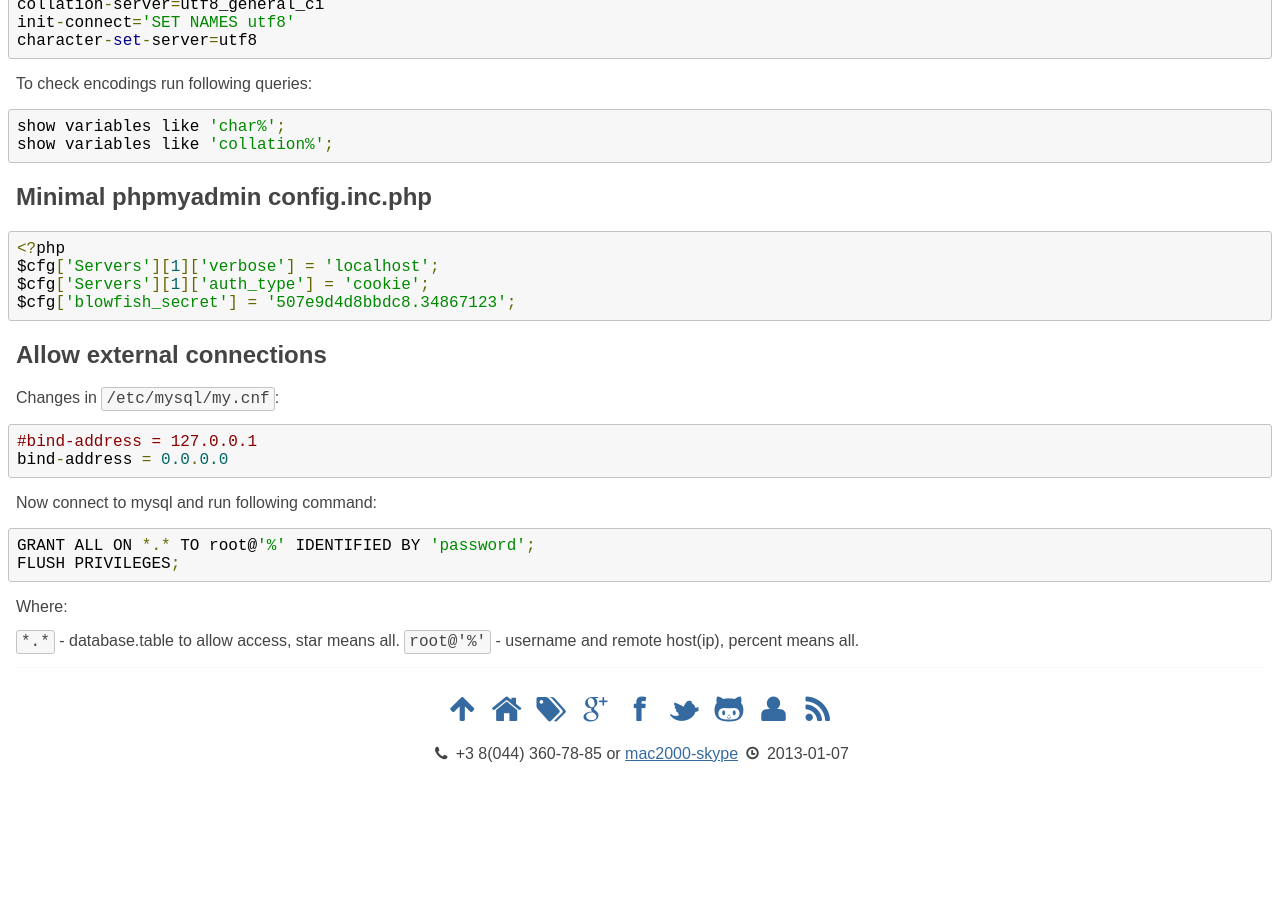
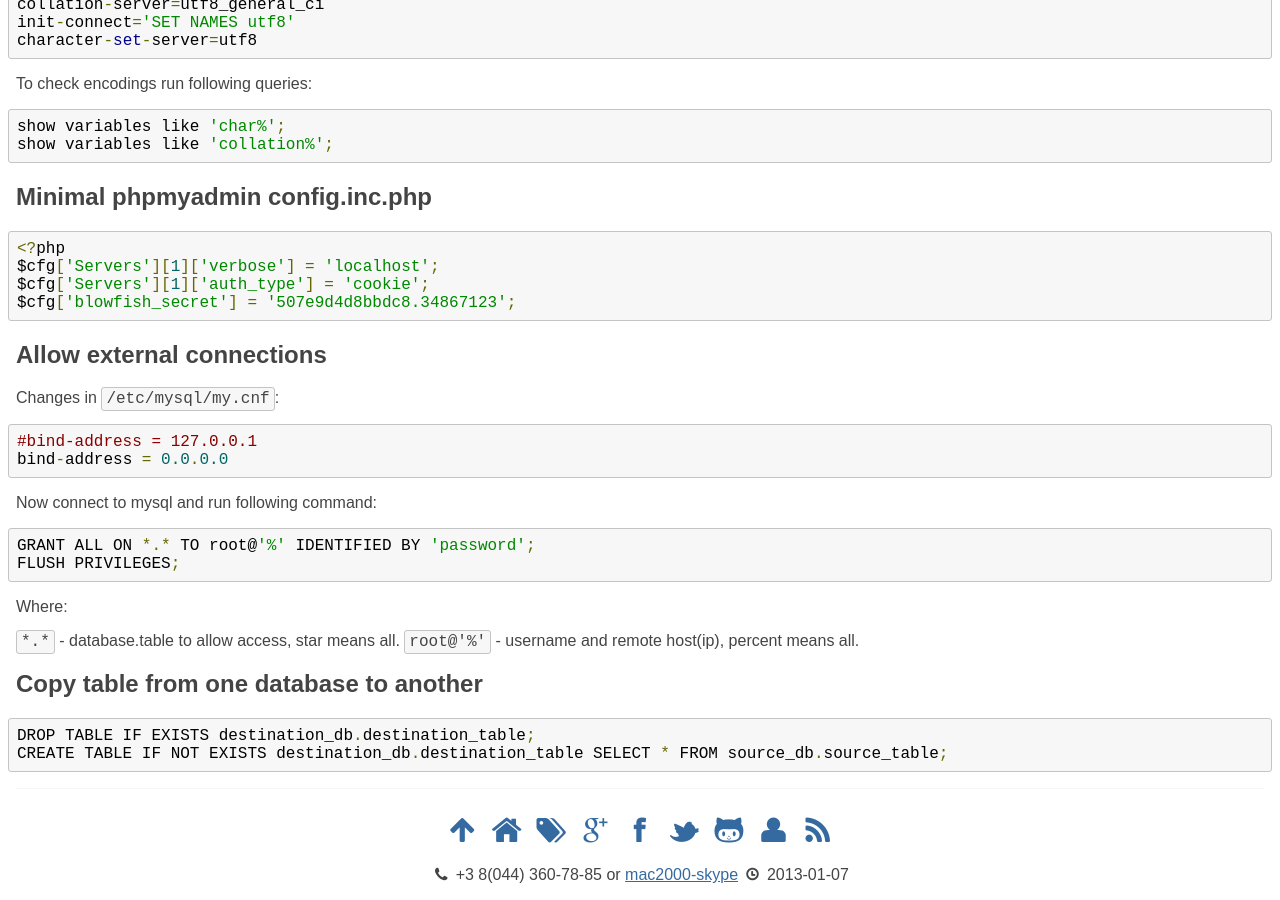
Before and after one commit to michaelbramwell/mac2000.github.com, a Jekyll site: the page built from howto/mysql.md, in a window 1280 px wide and 900 px high, scrolled down 1681 px. Built offline with Jekyll 4.4.1, drawn with Linux system fonts in a browser that asks for light colours; before the commit the page ends 2460 px from its top, so only the background shows below that.

Commit message:
mysql copy table

```diff
--- a/howto/mysql.md
+++ b/howto/mysql.md
@@ -118,3 +118,9 @@ Where:
 
 `*.*` - database.table to allow access, star means all.
 `root@'%'` - username and remote host(ip), percent means all.
+
+Copy table from one database to another
+---------------------------------------
+
+    DROP TABLE IF EXISTS destination_db.destination_table;
+    CREATE TABLE IF NOT EXISTS destination_db.destination_table SELECT * FROM source_db.source_table;
```
